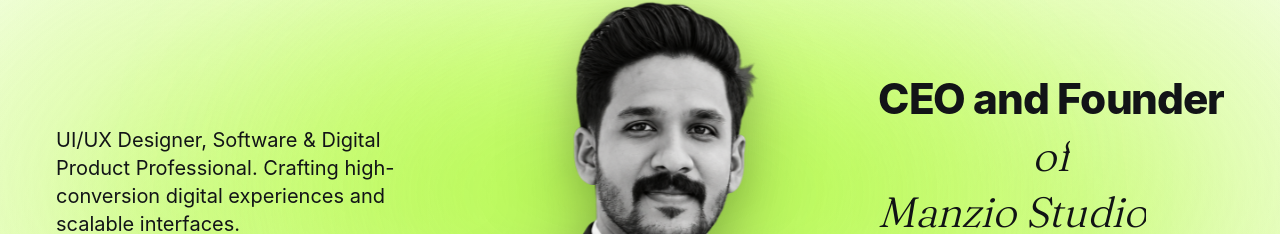
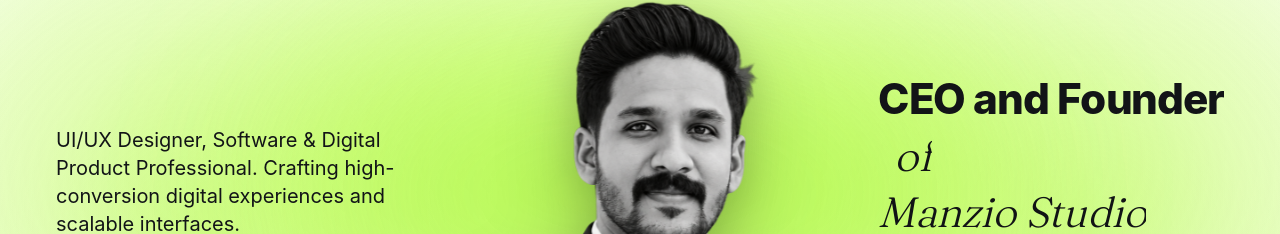
Before and after one commit to pooja-187/IT_firm_Portfolio, a Next.js app: page / in a window 1280 px wide. Shown: the part 208-442 px from the top of the page. Built offline with nearby package versions, Linux system fonts and the light colour scheme; a web font is replaced by a local one.

Commit message:
style: shift 'of' to the left under CEO with subtle indent

```diff
--- a/src/components/HeroSection.tsx
+++ b/src/components/HeroSection.tsx
@@ -94,7 +94,7 @@
         part1: (
           <span className="inline-flex flex-col items-start text-left w-fit max-w-full">
             <FlipLine text="CEO and Founder" baseDelay={100} className="leading-[0.95] tracking-tight font-sans font-extrabold" />
-            <span className="w-full self-stretch flex justify-center items-center text-center my-0.5 sm:my-1">
+            <span className="w-full flex justify-start items-center text-left my-0.5 sm:my-1 pl-3 sm:pl-4">
               <FlipLine
                 text="of"
                 isSerif
@@ -126,7 +126,7 @@
       mobileOverlayText={
         <span className="inline-flex flex-col items-start text-left w-fit max-w-full">
           <FlipLine text="CEO and Founder" baseDelay={100} className="leading-[0.95] tracking-tight font-sans font-extrabold" />
-          <span className="w-full self-stretch flex justify-center items-center text-center my-0.5">
+          <span className="w-full flex justify-start items-center text-left my-0.5 pl-3">
             <FlipLine
               text="of"
               isSerif
```
